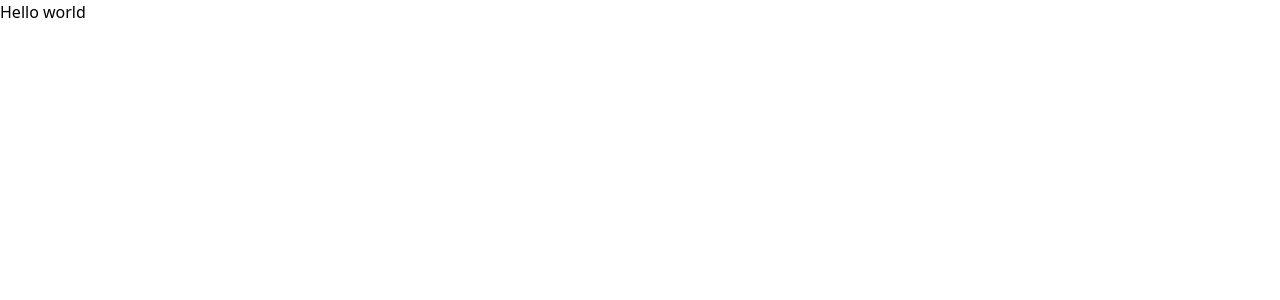
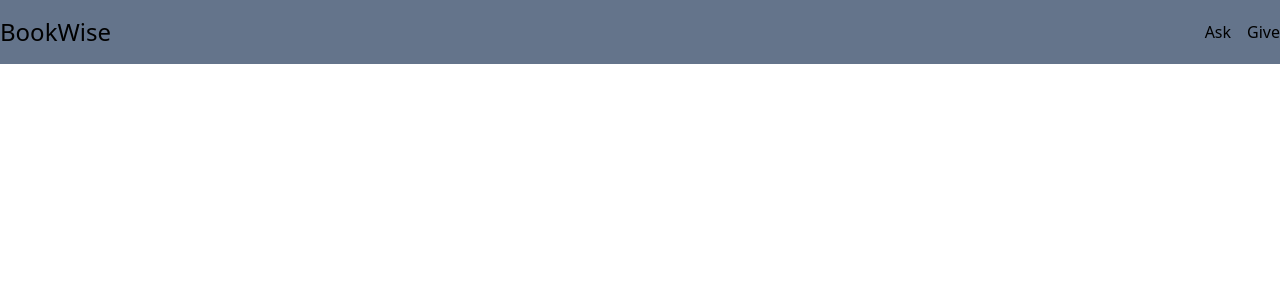
Before and after one commit to carloodq/gh_pages_depl_bookwise, a React (Vite) app: page / in a window 1280 px wide. Shown: the top 300 px of the page. Built offline with nearby package versions, Linux system fonts and the light colour scheme.

Commit message:
create header

```diff
--- a/src/App.tsx
+++ b/src/App.tsx
@@ -1,9 +1,10 @@
 import "./App.css";
+import { Header } from "./components/Header";
 
 function App() {
   return (
     <>
-      <h1>Hello world</h1>
+      <Header />
     </>
   );
 }
--- /dev/null
+++ b/src/components/Header/index.tsx
@@ -0,0 +1,15 @@
+export const Header: React.FC = () => {
+  return (
+    <header className=" bg-slate-500 py-4">
+      <div className="max-w-screen-xl mx-auto flex justify-between items-center">
+        <div className="text-2xl">BookWise</div>
+        <nav>
+          <ul className="flex">
+            <li className="mr-4">Ask</li>
+            <li>Give</li>
+          </ul>
+        </nav>
+      </div>
+    </header>
+  );
+};
```
